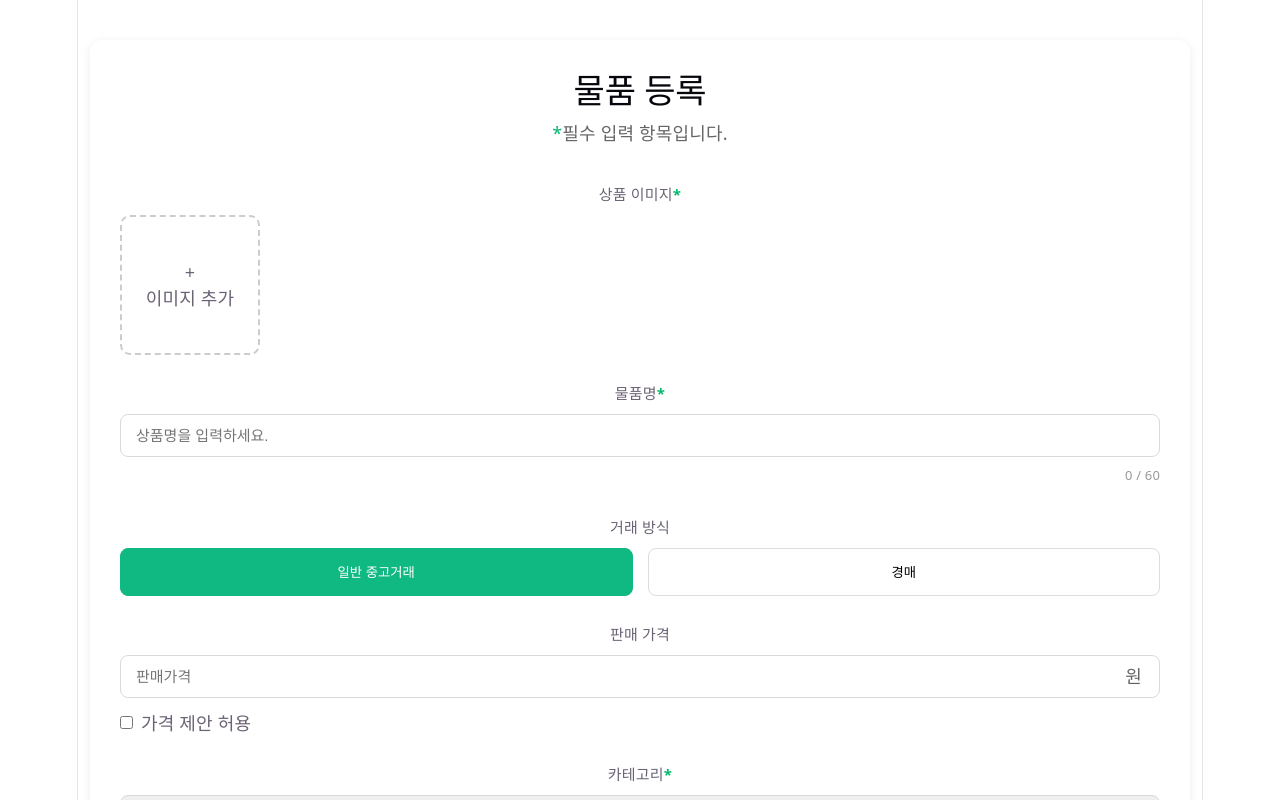
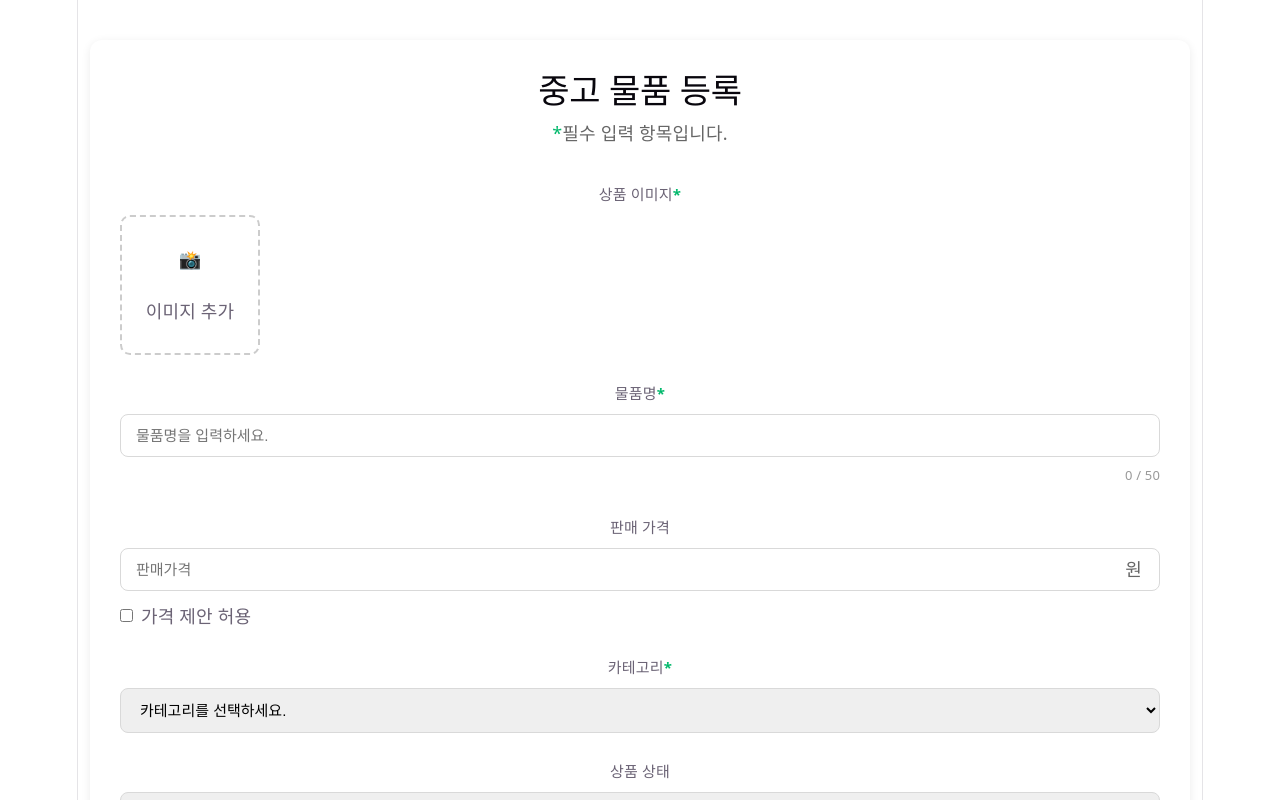
Before and after one commit to quietdish/home, a React (Vite) app in the folder react/: page / in a window 1280 px wide. Shown: the top 800 px of the page. Built offline with nearby package versions, Linux system fonts and the light colour scheme.

Commit message:
물품 등록 빈칸시, 카테고리 미선택시 커서 이동 추가

```diff
--- a/react/src/playground/PostRegister.jsx
+++ b/react/src/playground/PostRegister.jsx
@@ -1,4 +1,11 @@
+//상단은 초기설정 및 데이터 바구니 ( ~ 51line)
+// -> 필요한 도구를 가져오고, 사용자가 입력할 데이터를 저장할 공간을 만듦.
+
+//state : 전체 페이지의 이미지 속의 UI를 실제로 작동하게 만드는 '두뇌'역할 중 상태들..
+
 import { useRef, useState } from "react";
+//useState : 화면의 글자나 이미지 목록처럼 변하는 데이터를 담는 상자.
+//useRef : HTML요소(숨겨진 파일 입력창)를 직접 가리킬 때 쓰는 집게..
 import "../csss/PostRegister.css";
 
 const categoryList = [
@@ -17,17 +24,21 @@ export default function PostRegister() {
 
     const fileInputRef = useRef(null);
 
+    const titleRef = useRef(null);  //물품입력창에 커서 바로 이동하게 추가..!
+
+    const categoryRef = useRef(null);  //카테고리 미선택시 바로 이동하게 추가..!
+
     const [ images, setImages ] = useState([]);
 
-    const [ title, setTitle ] = useState("");
+    const [ title, setTitle ] = useState("");   //상태변수들 - 각각의 상태로 관리 -> 한꺼번에 모아서 서버에 보낼 수 있음..
 
     const [ tradeType, setTradeType ] = useState("used");
 
-    const [ price, setPrice ] = useState("");
+    const [ price, setPrice ] = useState("");   //상태변수들
 
     const [ auctionPrice, setAuctionPrice ] = useState("");
 
-    const [ category, setCategory ] = useState("");
+    const [ category, setCategory ] = useState(""); //상태변수들
 
     const [ condition, setCondition ] = useState("");
 
@@ -44,8 +55,11 @@ export default function PostRegister() {
     const [ auctionDay, setAuctionDay ] = useState("3");
 
 
-
+    //이미지 업로드 로직 (58 ~ 101line)
+    // "이미지 추가" 박스를 눌렀을 때 일어나는 ~
     const handleImageClick = () => {
+        //실제 파일 선택창(input type="file") 159line ~ 디자인하기 어려워서 hidden으로 숨겨두고
+        // 디자인된 "이미지 추가" 박스를 클릭하면, 대신 파일창을 클릭해주는 함수..
 
         fileInputRef.current.click();
 
@@ -54,6 +68,7 @@ export default function PostRegister() {
 
 
     const handleImageUpload = (e) => {
+        //선택한 이미지들을 화면에 보여주기 위해 **URL.createObjectURL** 82line <- 이 기술을 씀
 
         const files = Array.from(e.target.files);
 
@@ -65,7 +80,9 @@ export default function PostRegister() {
 
         }
 
+        // const 들여쓴 이유~ URL. ..
         const preview = files.map(file => URL.createObjectURL(file));
+        //브라우저 메모리에 이미지를 임시로 올려서 주소를 만들어주는 기능
 
         setImages(prev => [ ...prev, ...preview ]);
 
@@ -76,22 +93,28 @@ export default function PostRegister() {
 
 
     const removeImage = (index) => {
+        // X 버튼을 누르면 이미지를 목록에서 지움.
 
         URL.revokeObjectURL(images[ index ]);
+        //메모리 낭비를 방지하기 위해 임시주소(생성했던)를 해제해 줌..
 
         setImages(images.filter((_, i) => i !== index));
 
     };
 
 
-
+    // 검사 및 제출 로직 (103 ~ 127line)
     const handleSubmit = (e) => {
+        //"중고등록"버튼을 눌렀을 때 실행 됨.
+        //물품명이 비어 있거나 카테고리를 선택하지 않았다면 alert 창을 띄워 사용자에게 알려줌.
 
         e.preventDefault();
 
         if (title.trim() === "") {
 
             alert("물품명을 입력하세요.");
+
+            titleRef.current.focus();   //빈칸 시 커서 이동
 
             return;
 
@@ -100,6 +123,8 @@ export default function PostRegister() {
         if (category === "") {
 
             alert("카테고리를 선택하세요.");
+
+            categoryRef.current.focus();    //커서 이동 (셀렉창 색깔만 바뀜, 드롭다운X)
 
             return;
 
@@ -110,7 +135,8 @@ export default function PostRegister() {
     };
 
 
-
+    //화면 구성 - 상단 및 이미지 섹션 (132 ~ 217line)
+    // 실제 눈에 보이는 UI 구조
     return (
 
         <div className="register-container">
@@ -119,7 +145,7 @@ export default function PostRegister() {
 
                 <h2 className="register-title">
 
-                    물품 등록
+                    중고 물품 등록
 
                 </h2>
 
@@ -135,7 +161,7 @@ export default function PostRegister() {
 
                     <div className="form-group">
 
-                        <label className="form-label">
+                        <label className="form-label" htmlFor="img-upload">
 
                             상품 이미지
 
@@ -143,10 +169,9 @@ export default function PostRegister() {
 
                         </label>
 
-                        <input
-                            type="file"
-                            multiple
-                            accept="image/*"
+                        <input id="img-upload" type="file"
+                            //인풋타입 .. handleImageUpload (55 line)
+                            multiple accept="image/*"
                             ref={fileInputRef}
                             onChange={handleImageUpload}
                             hidden
@@ -158,9 +183,8 @@ export default function PostRegister() {
                                 className="image-upload-box"
                                 onClick={handleImageClick}
                             >
-
-                                +<br />
-
+                                📸 <br />
+                                <br />
                                 이미지 추가
 
                             </div>
@@ -168,6 +192,7 @@ export default function PostRegister() {
                             {
 
                                 images.map((img, index) => (
+                                    //저장된 이미지 배열을 하나씩 꺼내서 화면에 미리보기 이미지와 삭제 버튼을 구현..
 
                                     <div
                                         key={index}
@@ -202,7 +227,7 @@ export default function PostRegister() {
 
 
 
-                    {/* 물품명 */}
+                    {/* label : "물품명*" 이라는 이름을 표시해줌. */}
 
                     <div className="form-group">
 
@@ -211,17 +236,19 @@ export default function PostRegister() {
                             <span className="required">*</span>
                         </label>
 
-                        <input
-                            type="text"
+                        <input type="text"  //input : 실제 글자를 입력하는 창
                             className="form-input"
-                            placeholder="상품명을 입력하세요."
-                            maxLength={60}
-                            value={title}
+                            placeholder="물품명을 입력하세요."
+                            maxLength={50}  //최대 50자 까지만 제한
+                            value={title}   //현재 입력된 글자를 title이라는 상태(State)에 담아 관리..
                             onChange={(e) => setTitle(e.target.value)}
+                                            //키보드를 누를 때마다 실시간으로 title 값을 업데이트함..
+                            ref={titleRef}  //물품명 빈칸일때 커서 이동
                         />
 
                         <div className="char-count">
-                            {title.length} / 60
+                            {title.length} / 50
+                            {/* 우측 하단에 현재 몇글자를 썼는지 숫자로 보여줌. */}
                         </div>
 
                     </div>
@@ -230,7 +257,7 @@ export default function PostRegister() {
 
                     {/* 거래방식 */}
 
-                    <div className="form-group">
+                    {/* <div className="form-group">
 
                         <label className="form-label">
 
@@ -258,28 +285,14 @@ export default function PostRegister() {
 
                         </div>
 
-                    </div>
+                    </div> */}
 
 
 
                     {/* 가격 */}
-
-                    {
-
-                        tradeType === "used"
-
-                            ?
-
                     <div className="form-group">
-
-                                <label className="form-label">
-
-                                    판매 가격
-
-                                </label>
-
+                        <label className="form-label">판매 가격</label>
                         <div className="price-input-wrapper">
-
                             <input
                                 type="number"
                                 className="form-input price-input"
@@ -287,156 +300,45 @@ export default function PostRegister() {
                                 value={price}
                                 onChange={(e) => setPrice(e.target.value)}
                             />
-
-                                    <span className="price-unit">
-
-                                        원
-
-                                    </span>
-
+                            <span className="price-unit">원</span>
                         </div>
-
                         <label className="checkbox-label">
-
                             <input
                                 type="checkbox"
                                 checked={suggestPrice}
                                 onChange={(e) => setSuggestPrice(e.target.checked)}
                             />
-
                             가격 제안 허용
-
                         </label>
-
                     </div>
-
-                            :
-
-                            <div className="auction-grid">
-
-                                <div>
-
-                                    <label className="form-label">
-
-                                        시작 가격
-
-                                    </label>
-
-                                    <div className="price-input-wrapper">
-
-                                        <input
-                                            type="number"
-                                            className="form-input price-input"
-                                            placeholder="경매 시작가"
-                                            value={auctionPrice}
-                                            onChange={(e) => setAuctionPrice(e.target.value)}
-                                        />
-
-                                        <span className="price-unit">
-
-                                            원
-
-                                        </span>
-
-                                    </div>
-
-                                </div>
-
-                                <div>
-
-                                    <label className="form-label">
-
-                                        입찰 단위
-
-                                    </label>
-
-                                    <select
-                                        className="form-input"
-                                        value={bidUnit}
-                                        onChange={(e) => setBidUnit(e.target.value)}
-                                    >
-
-                                        <option value="1000">1,000원</option>
-                                        <option value="5000">5,000원</option>
-                                        <option value="10000">10,000원</option>
-                                        <option value="50000">50,000원</option>
-
-                                    </select>
-
-                                </div>
-
-                                <div>
-
-                                    <label className="form-label">
-
-                                        경매 기간
-
-                                    </label>
-
-                                    <select
-                                        className="form-input"
-                                        value={auctionDay}
-                                        onChange={(e) => setAuctionDay(e.target.value)}
-                                    >
-
-                                        <option value="1">1일</option>
-                                        <option value="3">3일</option>
-                                        <option value="5">5일</option>
-                                        <option value="7">7일</option>
-
-                                    </select>
-
-                                </div>
-
-                            </div>
-
-                    }
 
 
 
                     {/* 카테고리 */}
-
                     <div className="form-group">
-
                         <label className="form-label">
-
                             카테고리
-
                             <span className="required">*</span>
-
                         </label>
-
-                        <select
-                            className="form-input"
+                        <select className="form-input"
                             value={category}
                             onChange={(e) => setCategory(e.target.value)}
+                            ref={categoryRef}   //커서이동 추가
                         >
-
                             <option value="">
-
                                 카테고리를 선택하세요.
-
                             </option>
-
                             {
-
                                 categoryList.map(item => (
-
                                     <option
                                         key={item}
                                         value={item}
                                     >
-
                                         {item}
-
                                     </option>
-
                                 ))
-
                             }
-
                         </select>
-
                     </div>
 
 
```
Lines whose indentation alone changed are shown as unchanged.
